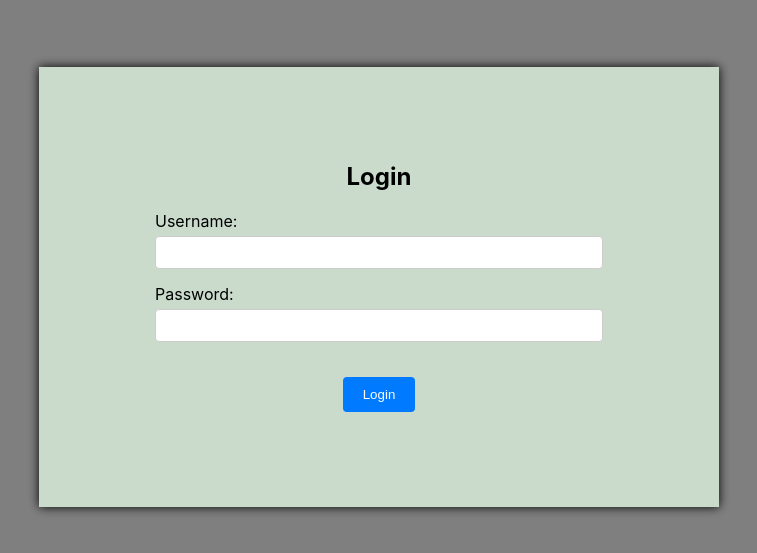
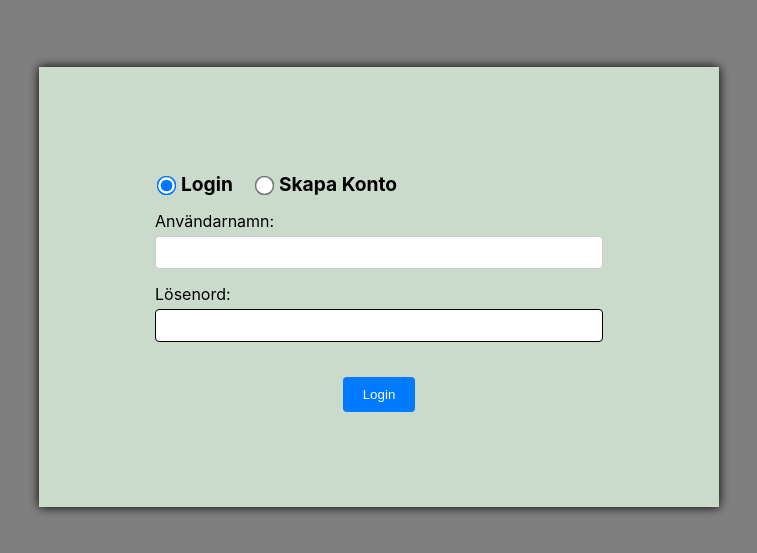
Before and after one commit to kaolle/palmabokning, a React (Create React App) app: page / in a window 1280 px wide. Shown: the part 113-666 px from the top of the page, without its empty margins (261-1018 px from the left). Built offline with nearby package versions, Linux system fonts and the light colour scheme.

Commit message:
added signup

```diff
--- a/src/ModalDialogCommon.css
+++ b/src/ModalDialogCommon.css
@@ -105,6 +105,7 @@ input {
     border: none;
     border-radius: 4px;
     cursor: pointer;
+    white-space: nowrap;
 
     /* Style for the default button */
     &.__default {
@@ -133,3 +134,29 @@ input {
 .high-lighted-panel p {
     color: #666; /* Content color */
 }
+
+
+.radio-container {
+    border-radius: 5px;
+    padding: 10px;
+    display: flex; /* Add this line to align items in a row */
+    width: 70%;
+    align-content: center;
+}
+
+.radio-label {
+    display: flex;
+    align-items: center;
+    margin-right: 20px; /* Adjust the margin to add space between radio buttons */
+}
+
+.radio-label input {
+    margin-right: 8px;
+    transform: scale(1.5); /* Adjust the scale factor as needed for the radio button size */
+}
+
+.radio-label span {
+    font-weight: bold;
+    font-size: 1.2em; /* Adjust the font size as needed for the label text */
+    white-space: nowrap; /* Prevent text from wrapping */
+}
--- a/src/authentication/AuthContext.tsx
+++ b/src/authentication/AuthContext.tsx
@@ -1,5 +1,5 @@
 import React, {createContext, useContext, useState, ReactNode, useEffect} from 'react';
-import {loginRequest} from "../rest/authentication";
+import {loginRequest, signupRequest} from "../rest/authentication";
 const AuthContext = createContext<AuthContextProps | undefined>(undefined);
 
 interface AuthProviderProps {
@@ -69,8 +69,18 @@ export const AuthProvider: React.FC<AuthProviderProps> = ({ children }) => {
 
     };
 
-    const signup = async (userData: UserData) => {
-        // TODO Implement signup logic here
+    const signup = async (credentials: Credentials) => {
+        const response = await signupRequest(credentials);
+
+        // Assuming the API response includes a JWT token and its expiration time
+        const {accessToken, tokenType} = response.data;
+        // Store the token and expiration timestamp in localStorage
+        localStorage.setItem(JWT_TOKEN, accessToken);
+        localStorage.setItem(TOKEN_TYPE, tokenType);
+
+        decodeAndSaveExpirationTime(accessToken);
+
+        setSignedIn(true);
     };
 
     const logout = async () => {
--- a/src/authentication/LoginDialog.tsx
+++ b/src/authentication/LoginDialog.tsx
@@ -2,26 +2,79 @@ import React, {useState} from 'react';
 import './../ModalDialogCommon.css';
 import {useAuth} from "./AuthContext";
 
+enum Operations {
+    LoginOp = 'login',
+    CreateOp = 'enroll',
+}
+
 const LoginDialog = () => {
-    const {login, signedIn} = useAuth();
+    const {login, signedIn, signup} = useAuth();
     const [error, setError] = useState<boolean>(false);
-    const [credentials, setCredentials] = useState<Credentials>({username: '', password: ''});
+    const [credentials, setCredentials] = useState<Credentials>({username: '', password: '', familyPhrase: ''});
+    const [selectedOperation, setSelectedOperation] = useState<Operations>(Operations.LoginOp);
+    const [isPasswordValid, setPasswordValid] = useState(true);
     const handleLogin = async () => {
         setError(false);
-        await login(credentials)
-            .catch((error) => {
-                setError(true);
-                console.error('Error fetching data:', error);
-            });
-    };
+        try {
+            if (selectedOperation === Operations.LoginOp) {
+                await login(credentials);
+            } else {
+                await signup(credentials);
+            }
+        } catch (e) {
+            setError(true);
+            console.error('Error fetching data:', error);
+        }
+
+    }
 
     const handleInputFocus = () => {
         // Clear the error message when either input receives focus after 300ms
         setTimeout(() => {
             setError(false);
+            setPasswordValid(true);
         }, 300);
+    }
+    const handleRadioChange = (value: Operations) => {
+        setSelectedOperation(value);
+        console.log("radio button changed");
+    }
+
+    function validPassword(password:string) {
+        // Minimum length of 8 characters
+        const minLength = 8;
+
+        // Regular expressions for digit and special character
+        const digitRegex = /\d/;
+        const specialCharRegex = /[!@#$%^&*()_+{}\[\]:;<>,.?~\\/-]/;
+
+        // Check for minimum length
+        if (password.length < minLength) {
+            return false;
+        }
+
+        // Check for at least 1 digit
+        if (!digitRegex.test(password)) {
+            return false;
+        }
+
+        // Check for at least 1 special character
+        if (!specialCharRegex.test(password)) {
+            return false;
+        }
+
+        // If all conditions are met, the password is valid
+        return true;
+    }
+    const handlePasswordChange = (e:any) => {
+        const newPassword = e.target.value;
+        setCredentials({...credentials, password: newPassword})
+        if (selectedOperation===Operations.CreateOp && newPassword.length > 4) {
+            setTimeout(() => {
+                setPasswordValid(validPassword(newPassword));
+            }, 500)
+        }
     };
-
 
     if (signedIn) {
         return;
@@ -31,16 +84,44 @@ const LoginDialog = () => {
         <div>
             <div className="modal-overlay">
                 <div className="modal-content">
-                    <div className="header-container">
-                        <h2>Login</h2>
+                    <div className="radio-container">
+                        <label className="radio-label">
+                            <input
+                                type="radio"
+                                value={Operations.LoginOp}
+                                checked={selectedOperation === Operations.LoginOp}
+                                onChange={() => handleRadioChange(Operations.LoginOp)}
+                            />
+                            <span>Login</span>
+                        </label>
+                        <label className="radio-label">
+                            <input
+                                type="radio"
+                                value={Operations.CreateOp}
+                                checked={selectedOperation === Operations.CreateOp}
+                                onChange={() => handleRadioChange(Operations.CreateOp)}
+                            />
+                            <span>Skapa Konto</span>
+                        </label>
                     </div>
                     {error && (
                         <div className={`error-panel ${error ? '' : 'hidden'}`}>
-                            <p className="error-text">Något gick fel vid inloggningen, kan du ha skrivit fel lösenord eller rent av fel användarnamn.</p>
+                            {selectedOperation===Operations.LoginOp && (<p className="error-text">Något gick fel vid inloggningen, kan du ha skrivit fel lösenord
+                                eller rent av fel användarnamn.</p>)}
+                            {selectedOperation===Operations.CreateOp && (<p className="error-text">Något gick fel när kontot skulle skapas, kanske du angav fel familjefras, kolla med Stefan att den stämmer</p>)}
                         </div>
                     )}
+                    {selectedOperation === Operations.CreateOp && (<div className="form-group">
+                        <label htmlFor="familyPhrase">Din familjefras:</label>
+                        <input type="text" id="familyPhrase" name="familyPhrase" required
+                               value={credentials.familyPhrase}
+                               onFocus={handleInputFocus}
+                               onChange={(e) => setCredentials({...credentials, familyPhrase: e.target.value})}
+                        />
+                    </div>)}
                     <div className="form-group">
-                        <label htmlFor="username">Username:</label>
+                        <label
+                            htmlFor="username">{selectedOperation === Operations.LoginOp ? 'Användarnamn:' : 'Önskat användarnamn:'}</label>
                         <input type="text" id="username" name="username" required
                                value={credentials.username}
                                onFocus={handleInputFocus}
@@ -49,15 +130,23 @@ const LoginDialog = () => {
                     </div>
 
                     <div className="form-group">
-                        <label htmlFor="password">Password:</label>
+                        <label
+                            htmlFor="password">{selectedOperation === Operations.LoginOp ? 'Lösenord:' : 'Önskat lösenord:'}</label>
                         <input type="password" id="password" name="password" required
                                value={credentials.password}
                                onFocus={handleInputFocus}
-                               onChange={(e) => setCredentials({...credentials, password: e.target.value})}
+                               onChange={handlePasswordChange}
+                               style={{borderColor: isPasswordValid ? 'initial' : 'red'}}
                         />
+                        {!isPasswordValid && (
+                            <p style={{color: 'red'}}>
+                                Lösenordet måste vara minst 8 tecken långt med minst en siffra och ett special tecken.
+                            </p>
+                        )}
                     </div>
                     <div className="button-row">
-                        <button className="modal-button __default" onClick={handleLogin}>Login</button>
+                        <button className="modal-button __default"
+                                onClick={handleLogin}>{selectedOperation === Operations.LoginOp ? 'Login' : 'Skapa konto'}</button>
                     </div>
                 </div>
             </div>
--- a/src/rest/authentication.ts
+++ b/src/rest/authentication.ts
@@ -10,3 +10,13 @@ export async function loginRequest(credentials: Credentials) {
         // Handle errors or throw an exception
     }
 }
+
+export async function signupRequest(credentials: Credentials) {
+    try {
+        return await axios.post(getApiUrl()+'auth/signup', credentials);
+        // Continue with other synchronous operations
+    } catch (error) {
+        throw error;
+        // Handle errors or throw an exception
+    }
+}
```
Also changed, not shown: src/interfaces/Authentication.tsx (+2 -8 lines).
